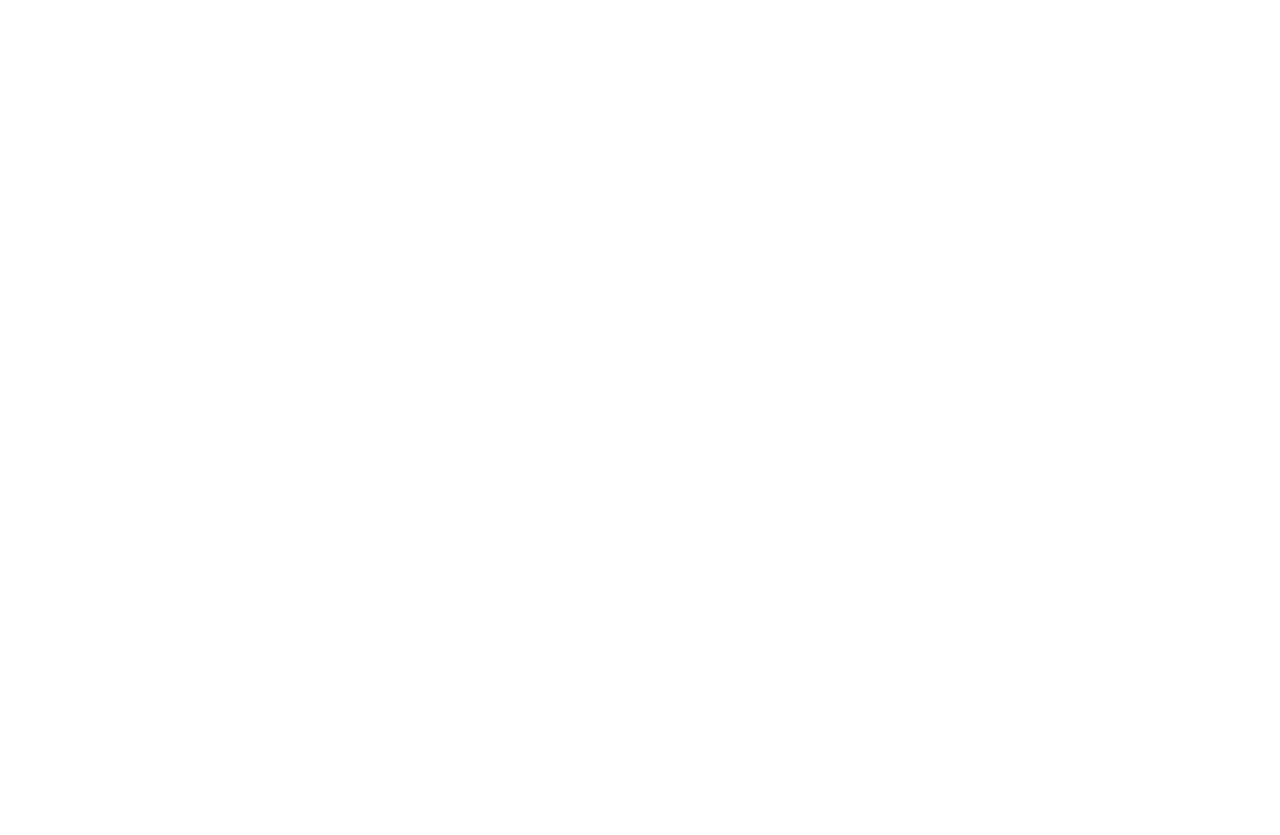
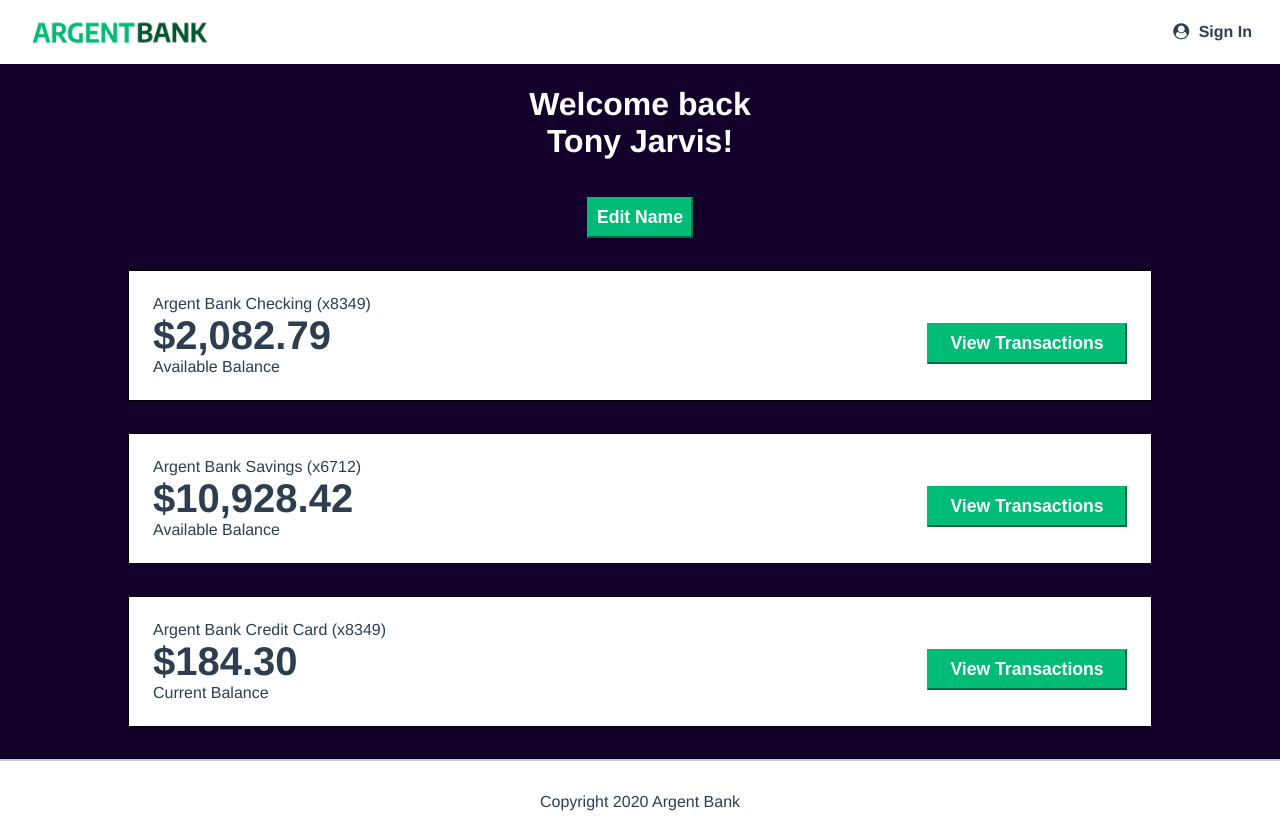
Before and after one commit to heltnx/argentbank, a React (Create React App) app: page /User in a window 1280 px wide. Before the commit this address had no page. Before the commit the page ends 800 px from the top, so only its background shows below. Built offline with nearby package versions, Linux system fonts and the light colour scheme.

Commit message:
toutes les pages access on click

```diff
--- a/src/Layouts/SignForm/SignForm.jsx
+++ b/src/Layouts/SignForm/SignForm.jsx
@@ -1,23 +1,29 @@
 // SignInForm.js
 import React from 'react';
+import { Link } from 'react-router-dom';
+// components
 import Input from '../../components/Input/Input';
 import Checkbox from '../../components/Checkbox/Checkbox';
 import Button from '../../components/button/Button';
+// style
+import './signForm.css'
 
 const SignForm = () => {
     const handleSignIn = () => {
-        // Gérer la logique de connexion ici
-        console.log('Sign In clicked');
+        // logique de connexion ici
+        console.log('Sign form click');
     };
 
     return (
-        <form>
+        <form className='sign-in'>
             <Input type="text" id="username" label="Username" />
             <Input type="password" id="password" label="Password" />
             <Checkbox id="remember-me" label="Remember me" />
-            <Button text="Sign In" onClick={handleSignIn} />
+            <Link to="/User" className='sign-in-button'>
+                <Button className="comp-button" text="Edit Name" onClick={handleSignIn} />
+            </Link>
+
         </form>
     );
 };
-
 export default SignForm;
--- a/src/Layouts/SignForm/signForm.css
+++ b/src/Layouts/SignForm/signForm.css
@@ -0,0 +1,4 @@
+form .sign-in-button {
+    display: block;
+    width: 100%;
+}
--- a/src/assets/main.css
+++ b/src/assets/main.css
@@ -43,79 +43,3 @@
   white-space: nowrap !important;
   /* 3 */
 }
-
-.account {
-  display: flex;
-  justify-content: space-between;
-  align-items: center;
-  border: 1px solid black;
-  background-color: #fff;
-  width: 80%;
-  margin: 0 auto;
-  flex-direction: column;
-  padding: 1.5rem;
-  box-sizing: border-box;
-  text-align: left;
-  margin-bottom: 2rem;
-}
-
-.account-amount {
-  margin: 0;
-  font-size: 2.5rem;
-  font-weight: bold;
-}
-
-.account-amount-description {
-  margin: 0;
-}
-
-.account-title {
-  margin: 0;
-  padding: 0;
-  font-size: 1rem;
-  font-weight: normal;
-}
-
-.account-content-wrapper {
-  width: 100%;
-  flex: 1;
-}
-
-.edit-button {
-  border-color: #00bc77;
-  background-color: #00bc77;
-  color: #fff;
-  font-weight: bold;
-  padding: 10px;
-}
-
-.header {
-  color: #fff;
-  margin-bottom: 2rem;
-}
-
-.transaction-button {
-  display: block;
-  width: 100%;
-  padding: 8px;
-  font-size: 1.1rem;
-  font-weight: bold;
-  margin-top: 1rem;
-  border-color: #00bc77;
-  background-color: #00bc77;
-  color: #fff;
-}
-
-@media (min-width: 720px) {
-  .account {
-    flex-direction: row;
-  }
-
-  .account-content-wrapper.cta {
-    flex: 0;
-  }
-
-  .transaction-button {
-    width: 200px;
-  }
-}
--- a/src/components/button/Button.jsx
+++ b/src/components/button/Button.jsx
@@ -1,10 +1,10 @@
 import React from 'react';
+import './button.css'
 
 const Button = ({ text, onClick }) => (
-    <a href="./user.html" className="sign-in-button" onClick={onClick}>
+    <button className="comp-button" onClick={onClick}>
         {text}
-    </a>
+    </button>
 );
 
-
 export default Button;
--- a/src/components/button/button.css
+++ b/src/components/button/button.css
@@ -0,0 +1,10 @@
+.comp-button {
+    width: 100%;
+    padding: 8px;
+    font-size: 1.1rem;
+    font-weight: bold;
+    margin-top: 1rem;
+    border-color: #00bc77;
+    background-color: #00bc77;
+    color: #fff;
+}
--- a/src/pages/home/home.css
+++ b/src/pages/home/home.css
@@ -83,18 +83,6 @@
     margin-bottom: 0.5rem;
 }
 
-.sign-in-button {
-    display: block;
-    width: 100%;
-    padding: 8px;
-    font-size: 1.1rem;
-    font-weight: bold;
-    margin-top: 1rem;
-    border-color: #00bc77;
-    background-color: #00bc77;
-    color: #fff;
-}
-
 .sign-in-content {
     box-sizing: border-box;
     background-color: white;
--- a/src/pages/sign/Sign.jsx
+++ b/src/pages/sign/Sign.jsx
@@ -3,7 +3,6 @@
 import Layout from '../../Layouts/Layout';
 import SignForm from '../../Layouts/SignForm/SignForm';
 // style
-import '../../assets/main.css'
 import './sign.css'
 
 const Sign = () => {
--- /dev/null
+++ b/src/pages/users/User.jsx
@@ -0,0 +1,72 @@
+import React from 'react';
+import { Link } from 'react-router-dom';
+// layouts
+import Layout from '../../Layouts/Layout';
+// components
+import Button from '../../components/button/Button'
+// style
+import './user.css'
+
+const User = () => {
+    const handleEditName = () => {
+        // Logique pour gérer l'édition du nom
+        console.log('Edit Name clicked');
+    };
+
+    const handleViewTransactions = () => {
+        // Logique pour gérer la vue des transactions
+        console.log('View Transactions clicked');
+    };
+
+    return (
+        <Layout className='user'>
+            <main className="main bg-dark">
+                <div className="header">
+                    <h1>Welcome back<br />Tony Jarvis!</h1>
+                    <Link to="/edit-name" className='edit-button'>
+                        <Button text="Edit Name" onClick={handleEditName} />
+                    </Link>
+                </div>
+                <h2 className="sr-only">Accounts</h2>
+                <section className="account">
+                    <div className="account-content-wrapper">
+                        <h3 className="account-title">Argent Bank Checking (x8349)</h3>
+                        <p className="account-amount">$2,082.79</p>
+                        <p className="account-amount-description">Available Balance</p>
+                    </div>
+                    <div className="account-content-wrapper cta" >
+                        <div className="transaction-button" >
+                            <Button text="View Transactions" onClick={handleViewTransactions} />
+                        </div>
+                    </div>
+                </section>
+                <section className="account">
+                    <div className="account-content-wrapper">
+                        <h3 className="account-title">Argent Bank Savings (x6712)</h3>
+                        <p className="account-amount">$10,928.42</p>
+                        <p className="account-amount-description">Available Balance</p>
+                    </div>
+                    <div className="account-content-wrapper cta">
+                        <div className="transaction-button" >
+                            <Button className='transaction-button' text="View Transactions" onClick={handleViewTransactions} />
+                        </div>
+                    </div>
+                </section>
+                <section className="account">
+                    <div className="account-content-wrapper">
+                        <h3 className="account-title">Argent Bank Credit Card (x8349)</h3>
+                        <p className="account-amount">$184.30</p>
+                        <p className="account-amount-description">Current Balance</p>
+                    </div>
+                    <div className="account-content-wrapper cta">
+                        <div className="transaction-button" >
+                            <Button className='transaction-button' text="View Transactions" onClick={handleViewTransactions} />
+                        </div>
+                    </div>
+                </section>
+            </main>
+        </Layout>
+    )
+};
+
+export default User;
--- /dev/null
+++ b/src/pages/users/user.css
@@ -0,0 +1,63 @@
+.account {
+    display: flex;
+    justify-content: space-between;
+    align-items: center;
+    border: 1px solid black;
+    background-color: #fff;
+    width: 80%;
+    margin: 0 auto;
+    flex-direction: column;
+    padding: 1.5rem;
+    box-sizing: border-box;
+    text-align: left;
+    margin-bottom: 2rem;
+}
+
+.account-amount {
+    margin: 0;
+    font-size: 2.5rem;
+    font-weight: bold;
+}
+
+.account-amount-description {
+    margin: 0;
+}
+
+.account-title {
+    margin: 0;
+    padding: 0;
+    font-size: 1rem;
+    font-weight: normal;
+}
+
+.account-content-wrapper {
+    width: 100%;
+    flex: 1;
+}
+
+.edit-button {
+    display: inline-block;
+}
+
+.header {
+    color: #fff;
+    margin-bottom: 2rem;
+}
+
+.transaction-button {
+    width: 200px;
+}
+
+@media (min-width: 720px) {
+    .account {
+        flex-direction: row;
+    }
+
+    .account-content-wrapper.cta {
+        flex: 0;
+    }
+
+    .transaction-button {
+        width: 200px;
+    }
+}
--- a/src/router/router.js
+++ b/src/router/router.js
@@ -1,19 +1,22 @@
+// Router.js
 import React from 'react';
-import { BrowserRouter, Route, Routes } from 'react-router-dom';
+import { BrowserRouter as Router, Route, Routes } from 'react-router-dom';
 
 /*pages */
 import Home from '../pages/home/home.jsx';
 import Sign from '../pages/sign/Sign.jsx';
+import User from '../pages/users/User.jsx';
 
-const Router = () => {
+const AppRouter = () => {
     return (
-        <BrowserRouter>
+        <Router>
             <Routes>
                 <Route path="/" element={<Home />} />
                 <Route path="/Sign" element={<Sign />} />
+                <Route path="/User" element={<User />} />
             </Routes>
-        </BrowserRouter>
+        </Router>
     );
 };
 
-export default Router;
+export default AppRouter;
```
